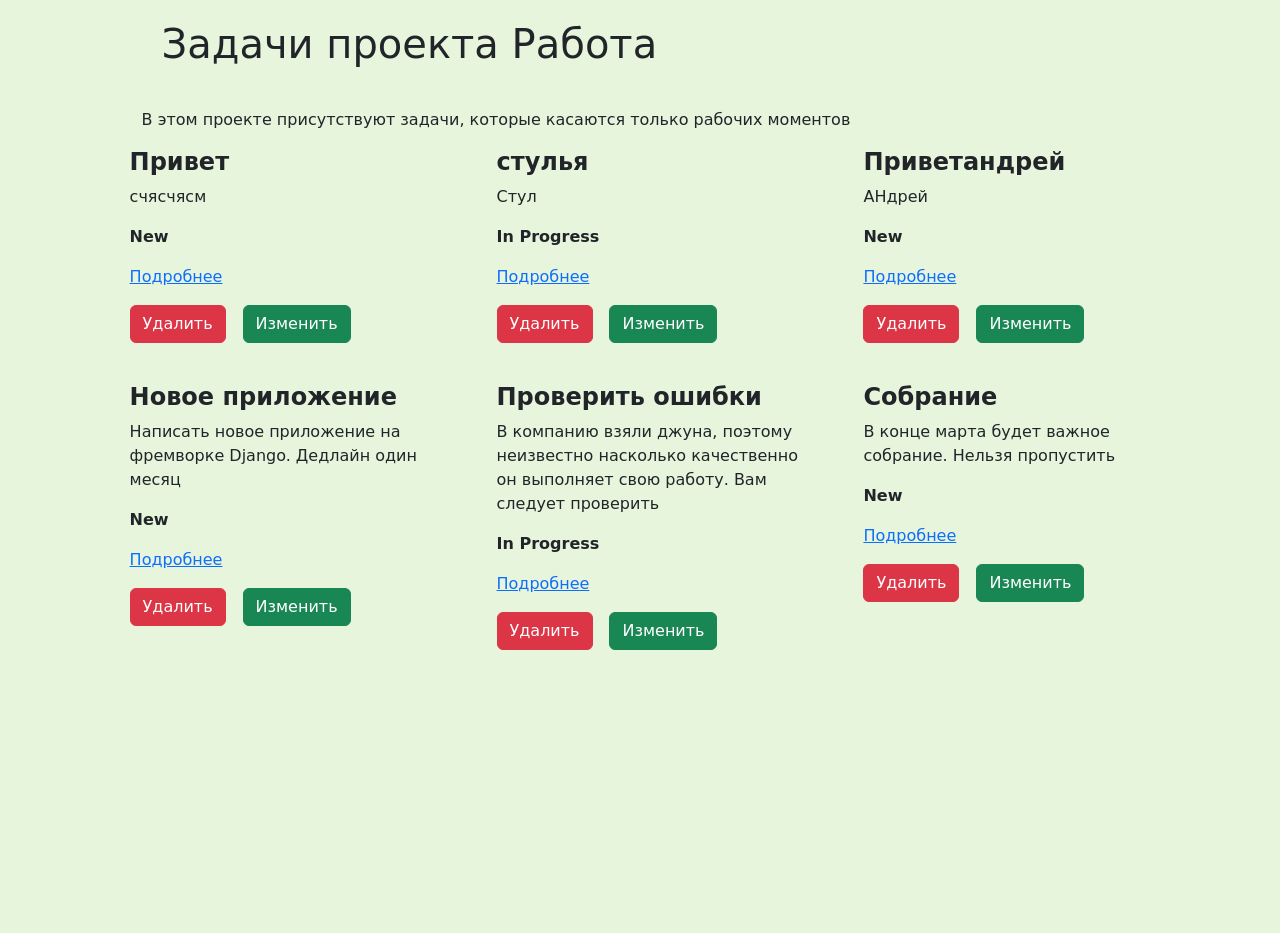
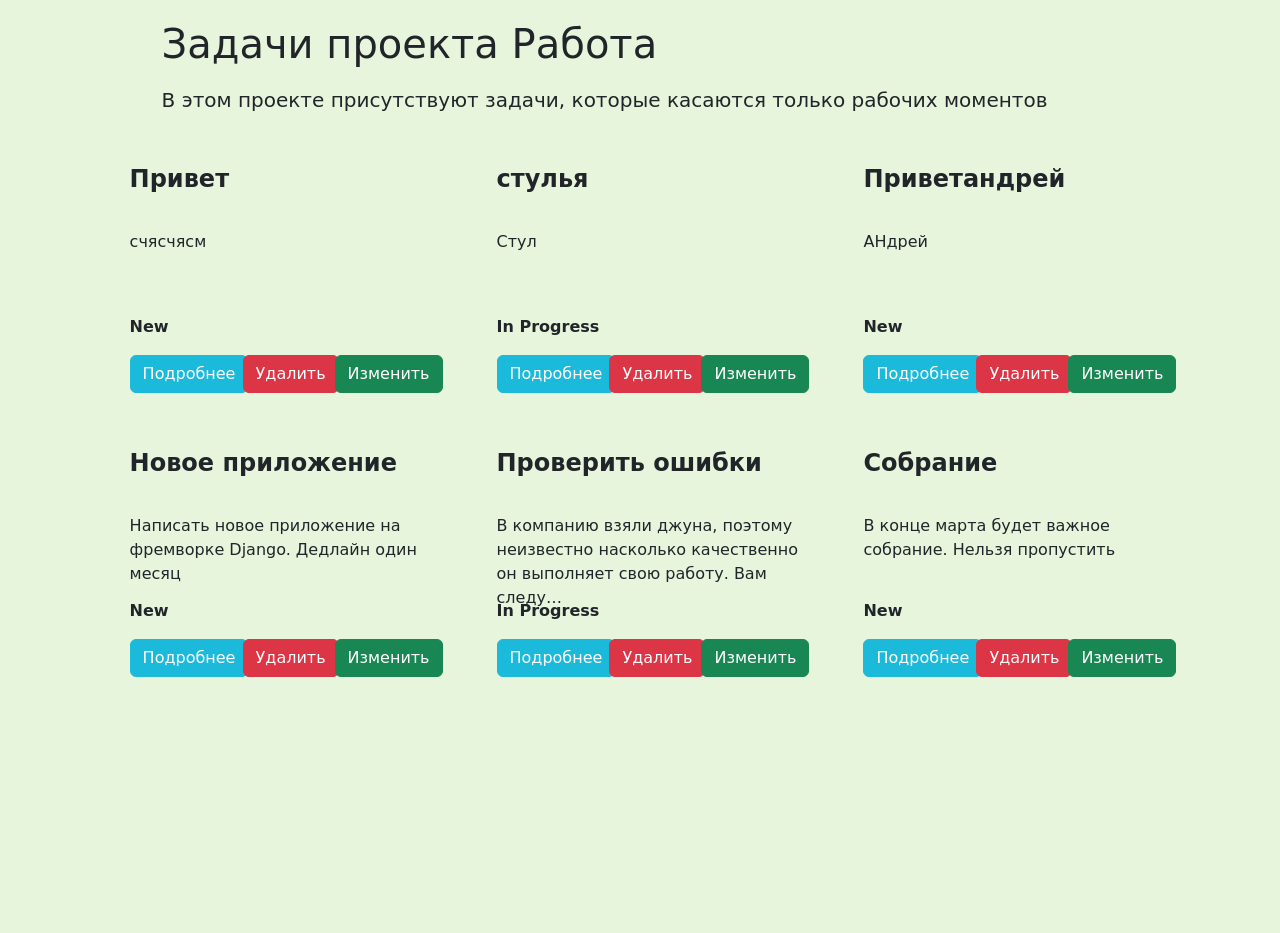
Before and after one commit to TagleD/homework_61_gleb_tarakanov, a Django app: page /projects/2/tasks/ in a window 1280 px wide. Shown: the part 59-992 px from the top of the page. Run offline with Django 4.2, Linux system fonts and the light colour scheme; a user stored in the database is signed in; data comes from the database, SQL or seed files in the repository; some libraries are stand-ins or nearby versions; some web fonts are replaced.

Commit message:
Переделана страница проектов и детального просомтра проектов. Теперь кнопки изменения и удаления доступны только авторизованным пользователям. Переделаны стили для кнопки "Подробнее". Теперь она находится в одном row с кнопками "Изменить" и "Удалить".

```diff
--- a/source/static/css/style.css
+++ b/source/static/css/style.css
@@ -149,3 +149,19 @@ button {
 .title-card-height {
     height: 57px;
 }
+
+.more-button{
+    background: #1bb9da;
+    border-color: #1bb9da;
+}
+
+.edit-button {
+    margin-left: -21px;
+}
+
+.project-description {
+    padding-left: 60px;
+    margin-top: -23px;
+    margin-bottom: 50px;
+    font-size: 20px;
+}
--- a/source/webapp/templates/project/project_detail.html
+++ b/source/webapp/templates/project/project_detail.html
@@ -21,11 +21,13 @@
 {% block content %}
     <div class="container main-container">
         <div class="row">
-            <div class="col">
+            <div class="col-12">
                 <h1 class="padding-left-tasks">
                     Задачи проекта {{ project.name }}
                 </h1>
-                <p class="padding-left-tasks">{{ project.description }}</p>
+            </div>
+            <div class="col-12">
+                <p class="project-description">{{ project.description }}</p>
             </div>
         </div>
         <div class="row">
@@ -33,18 +35,28 @@
 
                 <div class="col-4 padding-left-tasks task-top">
                     <div class="row">
-                        <h4><b>{{ task.title }}</b></h4>
-                        <p>{{ task.description }}</p>
-                        <p><b>{{ task.status }}</b></p>
-                        <p><a href="{% url 'detail_view' task.pk %}">Подробнее</a></p>
+                        <div class="col-12">
+                            <h4 class="title-card-height"><b>{{ task.title|truncatechars:43 }}</b></h4>
+                        </div>
+                        <div class="col-12">
+                            <p class="description-height">{{ task.description|truncatechars:101 }}</p>
+                        </div>
+                        <div class="col-12">
+                            <p><b>{{ task.status }}</b></p>
+                        </div>
                     </div>
                     <div class="row">
                         <div class="col-4">
-                            <a href="{% url 'task_delete' task.pk %}" class='btn btn-danger'>Удалить</a>
+                            <p><a class="btn btn-primary more-button" href="{% url 'detail_view' task.pk %}">Подробнее</a></p>
                         </div>
-                        <div class="col-3">
-                            <a href="{% url 'task_update' task.pk %}" class='btn btn-success'>Изменить</a>
-                        </div>
+                        {% if user.is_authenticated %}
+                            <div class="col-4">
+                                <a href="{% url 'task_delete' task.pk %}" class='btn btn-danger'>Удалить</a>
+                            </div>
+                            <div class="col-3">
+                                <a href="{% url 'task_update' task.pk %}" class='btn btn-success edit-button'>Изменить</a>
+                            </div>
+                        {% endif %}
                     </div>
                 </div>
             {% endfor %}
```
Also changed, not shown: source/webapp/templates/project/projects.html (+13 -5 lines).
